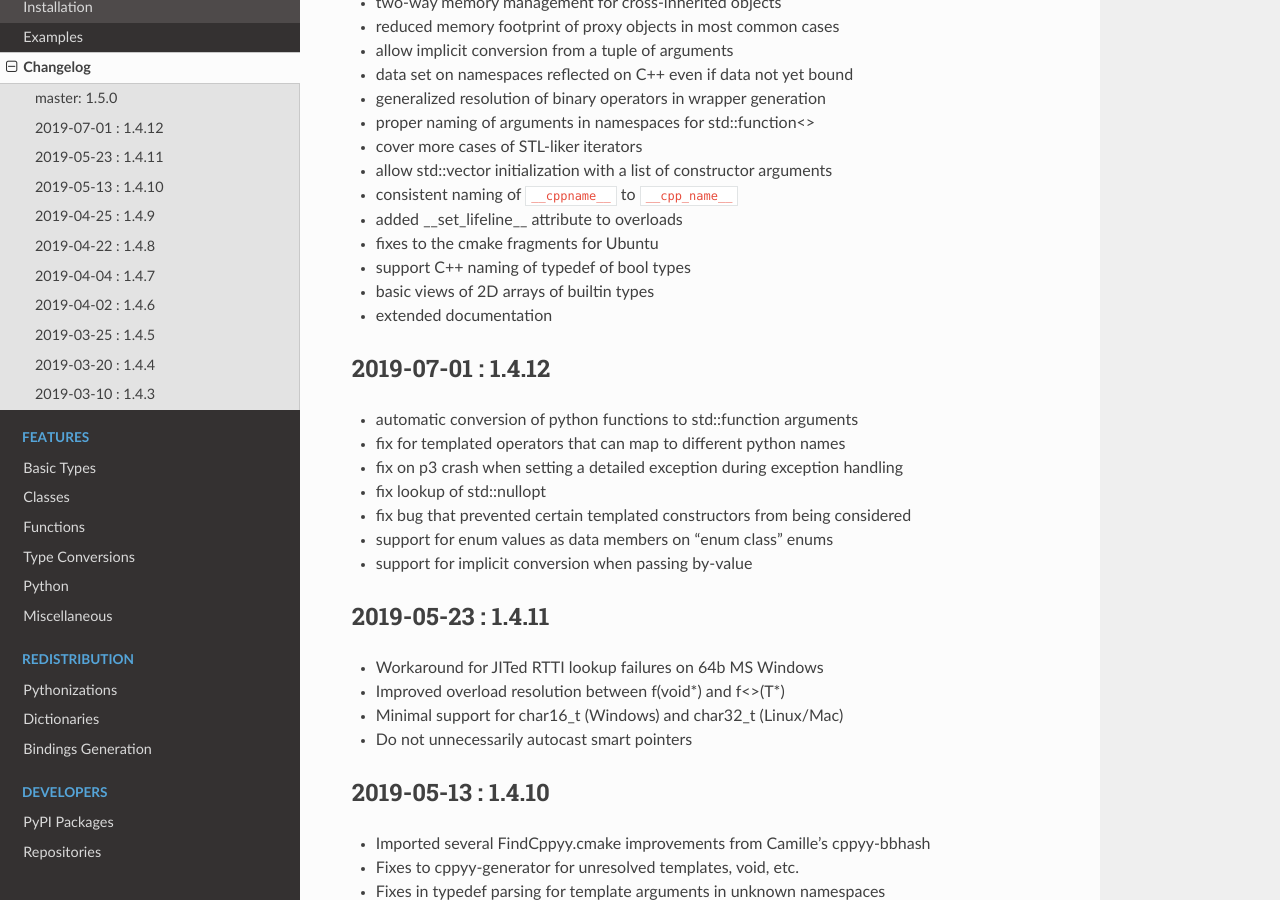
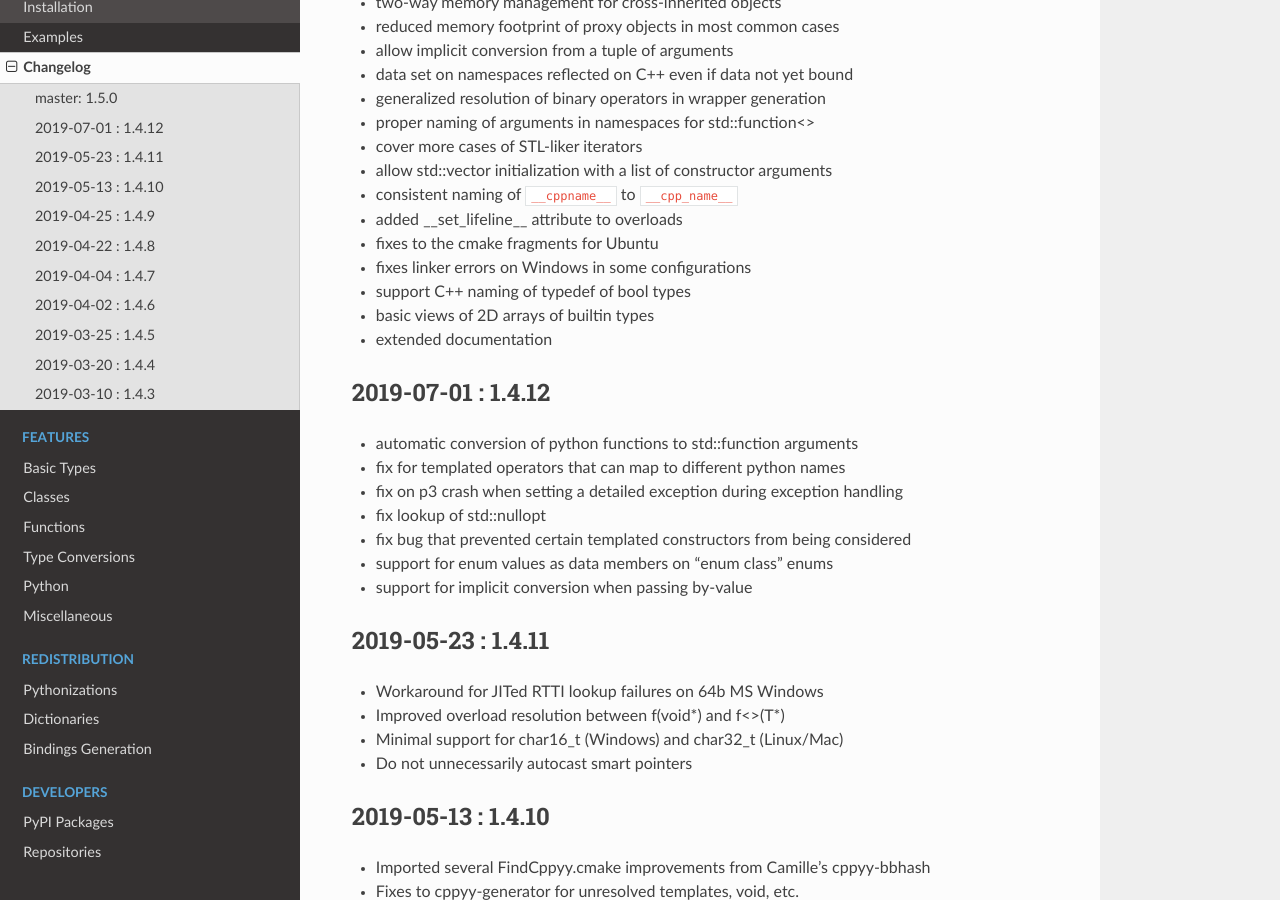
Before and after one commit to wlav/cppyy, a Sphinx documentation site: the page built from doc/source/changelog.rst, in a window 1280 px wide and 900 px high, scrolled down 417 px. Built offline with Sphinx 7.4.7 and the Read the Docs theme 2.0.0, drawn with Linux system fonts in a browser that asks for light colours.

Commit message:
changelog update

```diff
--- a/doc/source/changelog.rst
+++ b/doc/source/changelog.rst
@@ -27,6 +27,7 @@ master: 1.5.0
 * consistent naming of ``__cppname__`` to ``__cpp_name__``
 * added __set_lifeline__ attribute to overloads
 * fixes to the cmake fragments for Ubuntu
+* fixes linker errors on Windows in some configurations
 * support C++ naming of typedef of bool types
 * basic views of 2D arrays of builtin types
 * extended documentation
```
